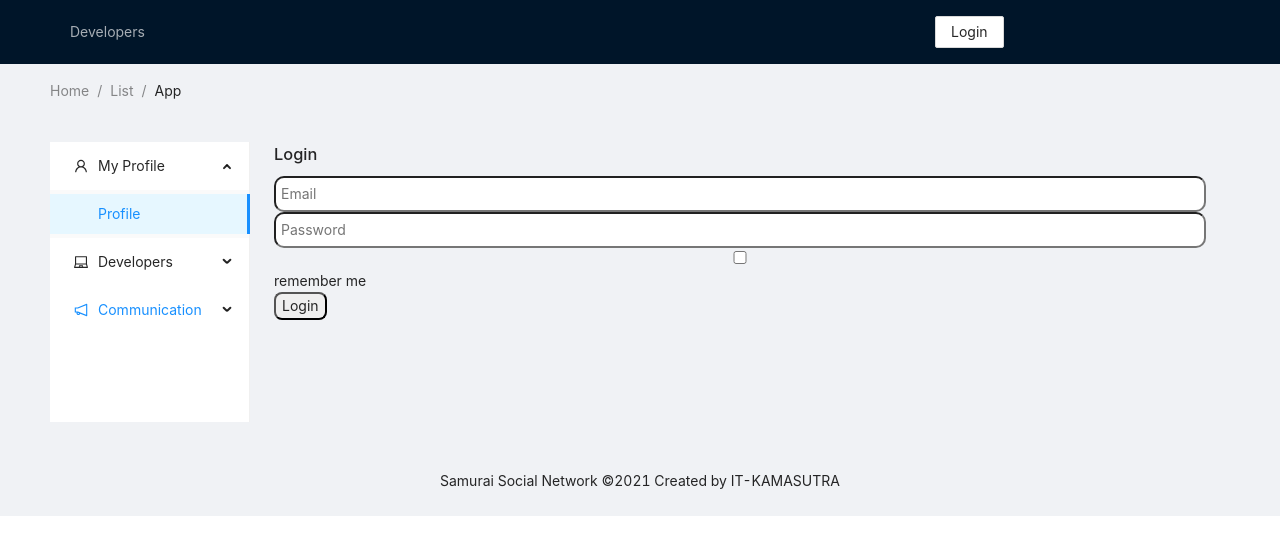
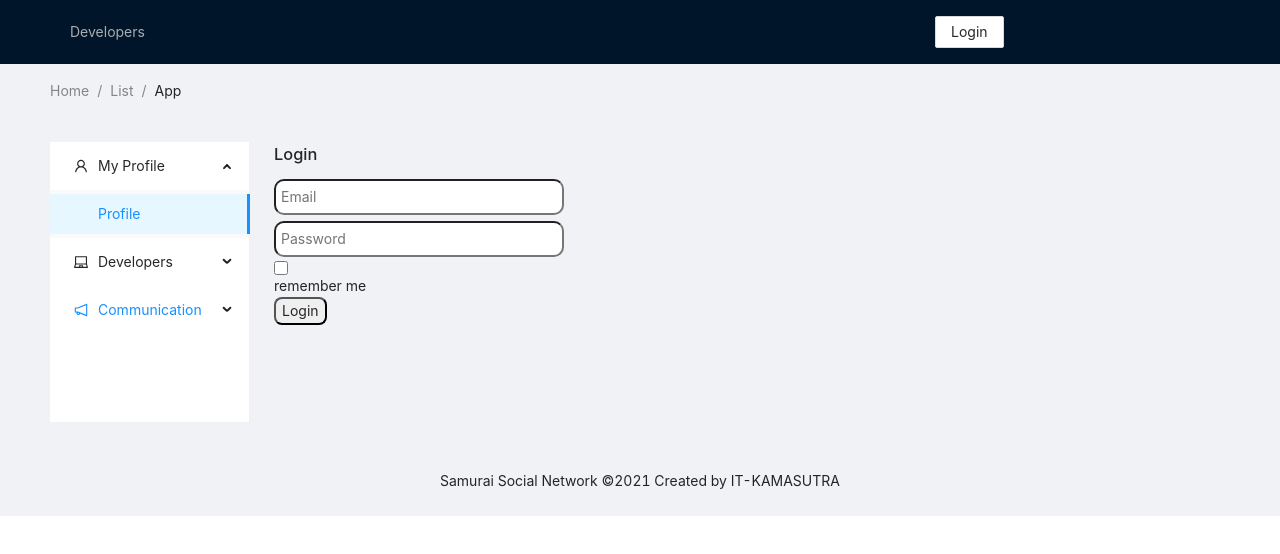
Before and after one commit to alex4444-dev/SocialNetwork, a React (Create React App) app: page /login in a window 1280 px wide. Shown: the top 554 px of the page. Built offline with nearby package versions, Linux system fonts and the light colour scheme; no server answers.

Commit message:
fixed some styles

```diff
--- a/package.json
+++ b/package.json
@@ -1,5 +1,5 @@
 {
-  "name": "Social-Network",
+  "name": "social_network",
   "version": "0.1.0",
   "private": true,
   "dependencies": {
--- a/src/Components/Dialogs/Dialogs.module.scss
+++ b/src/Components/Dialogs/Dialogs.module.scss
@@ -17,7 +17,7 @@
 
 
         .dialogs {
-            background-color: rgba(250, 250, 250, 1);;
+            background-color: rgba(250, 250, 250, 1);
             display: flex;
             flex-direction: row;
             height: 85%;
@@ -93,7 +93,6 @@
             padding: 10px;
 
             .message {
-                float: left;
                 display: inline-block;
                 background-color: #fff;
                 border-radius: 5px;
--- a/src/Components/Dialogs/Message/Message.tsx
+++ b/src/Components/Dialogs/Message/Message.tsx
@@ -1,7 +1,8 @@
 import React from 'react';
 import s from '../Dialogs.module.scss';
 
-type PropsType ={
+
+type PropsType = {
     message: string
 }
 
--- /dev/null
+++ b/src/Components/Profile/MyPosts/AddPostForm/AddPostForm.module.css
@@ -0,0 +1,15 @@
+.addPostForm {
+
+    padding-left: 10px;
+}
+
+.addPostForm input {
+    width: 800px;
+    height: 160px;
+    padding-left: 5px;
+    text-align: left;
+}
+
+.addPostBtn {
+    text-align: center;
+}
--- a/src/Components/Profile/MyPosts/AddPostForm/AddPostForm.tsx
+++ b/src/Components/Profile/MyPosts/AddPostForm/AddPostForm.tsx
@@ -1,7 +1,8 @@
 import React from 'react';
-import {InjectedFormProps, reduxForm} from "redux-form";
-import {createField, GetStringKeys, Input} from '../../../common/Forms/formsControl';
-import {required} from '../../../../Utils/Validators/Validators';
+import { InjectedFormProps, reduxForm } from "redux-form";
+import { createField, GetStringKeys, Textarea } from '../../../common/Forms/formsControl';
+import { required } from '../../../../Utils/Validators/Validators';
+import s from './AddPostForm.module.css';
 
 type PropsType = {
 
@@ -16,14 +17,14 @@ type AddPostFormValuesTypeKeys = GetStringKeys<AddPostFormValuesType>
 const AddPostForm: React.FC<InjectedFormProps<AddPostFormValuesType, PropsType> & PropsType> = (props) => {
     return (
         <form onSubmit={props.handleSubmit}>
-            <div>
-                { createField<AddPostFormValuesTypeKeys>("Your post", 'newPostText', [required], Input) }
+            <div className={s.addPostForm}>
+                {createField<AddPostFormValuesTypeKeys>("Your post", 'newPostText', [required], Textarea)}
             </div>
-            <div>
+            <div className={s.addPostBtn}>
                 <button>Add post</button>
             </div>
         </form>
     )
 }
 
-export default reduxForm<AddPostFormValuesType, PropsType>({form: 'profile-add-post'})(AddPostForm)
+export default reduxForm<AddPostFormValuesType, PropsType>({ form: 'profile-add-post' })(AddPostForm)
--- a/src/Components/Profile/MyPosts/MyPosts.tsx
+++ b/src/Components/Profile/MyPosts/MyPosts.tsx
@@ -1,9 +1,9 @@
 import React from 'react';
 import s from './MyPosts.module.scss';
 import Post from './Post/Post';
-import AddPostForm, {AddPostFormValuesType} from './AddPostForm/AddPostForm';
+import AddPostForm, { AddPostFormValuesType } from './AddPostForm/AddPostForm';
 import commonStyle from "../Profile.module.scss";
-import {PostType} from "../../../types/types";
+import { PostType } from "../../../types/types";
 
 export type MapPropsType = {
     posts: Array<PostType>
@@ -16,7 +16,7 @@ const MyPosts: React.FC<MapPropsType & DispatchPropsType> = props => {
     let postsElements =
         [...props.posts]
             .reverse()
-            .map(p => <Post key={p.id} message={p.message} likesCount={p.likesCount}/>);
+            .map(p => <Post key={p.id} message={p.message} likesCount={p.likesCount} />);
 
     let onAddPost = (values: AddPostFormValuesType) => {
         props.addPost(values.newPostText);
@@ -25,8 +25,8 @@ const MyPosts: React.FC<MapPropsType & DispatchPropsType> = props => {
     return (
         <div className={s.postsBlock}>
             <h3>My posts</h3>
-            {/*<hr className={commonStyle.hr}/>*/}
-            <AddPostForm onSubmit={onAddPost}/>
+            <hr className={commonStyle.hr} />
+            <AddPostForm onSubmit={onAddPost} />
             <div className={s.posts}>
                 {postsElements}
             </div>
--- a/src/Components/Profile/ProfileInfo/ProfileInfo.tsx
+++ b/src/Components/Profile/ProfileInfo/ProfileInfo.tsx
@@ -69,7 +69,7 @@ const ProfileData: React.FC<ProfileDataPropsType> = ({ profile, isOwner, goToEdi
         <div className={s.fullName}>
             <b>Full name</b>: {profile.fullName}
         </div>
-        <div>
+        <div className={s.checkboxJob}>
             <b>Looking for a job</b>: {profile.lookingForAJob ? "yes" : "no"}
         </div>
         {profile.lookingForAJob &&
--- a/src/Components/common/Forms/formsControl.module.css
+++ b/src/Components/common/Forms/formsControl.module.css
@@ -14,12 +14,34 @@
     color: red;
 }
 
-.formControl input,
+
+.formControl input {
+    width: 290px;
+    padding: 5px;
+    margin-top: 3px;
+    margin-bottom: 3px;
+    border-radius: 10px;
+    justify-content: space-between;
+}
+
+
+.formControl input[type="checkbox"]{
+    display: block;
+    position: relative;
+    width: 1em;
+    height: 1em;
+    border: 1px solid #adb5bd;
+    border-radius: 0.25em;
+    margin-top: 0.05em;
+    margin-bottom: 0.01em;
+    margin-right: 0.5em;
+
+}
+
 .formControl textarea
 {
-    width: 100%;
+    width: 98%;
     padding: 5px;
     margin: 0 auto;
     border-radius: 10px;
-
 }
--- a/src/pages/Chat/ChatPage.tsx
+++ b/src/pages/Chat/ChatPage.tsx
@@ -1,13 +1,13 @@
-import React, {useEffect, useRef, useState} from 'react'
-import {ChatMessageAPIType} from '../../api/chat-api'
-import {useDispatch, useSelector} from 'react-redux'
-import {sendMessage, startMessagesListening, stopMessagesListening} from '../../redux/chat-reducer'
-import {AppStateType} from '../../redux/redux-store'
+import React, { useEffect, useRef, useState } from 'react'
+import { ChatMessageAPIType } from '../../api/chat-api'
+import { useDispatch, useSelector } from 'react-redux'
+import { sendMessage, startMessagesListening, stopMessagesListening } from '../../redux/chat-reducer'
+import { AppStateType } from '../../redux/redux-store'
 
 
 const ChatPage: React.FC = () => {
     return <div>
-        <Chat/>
+        <Chat />
     </div>
 }
 
@@ -28,21 +28,20 @@ const Chat: React.FC = () => {
     return <div>
         {status === 'error' && <div>Some error occured. Please refresh the page</div>}
         <>
-            <Messages/>
-            <AddMessageForm/>
+            <Messages />
+            <AddMessageForm />
         </>
     </div>
 }
 
-const Messages: React.FC<{}> = ({}) => {
+const Messages: React.FC<{}> = ({ }) => {
     const messages = useSelector((state: AppStateType) => state.chat.messages)
     const messagesAnchorRef = useRef<HTMLDivElement>(null);
     const [isAutoScroll, setIsAutoScroll] = useState(true)
 
     const scrollHandler = (e: React.UIEvent<HTMLDivElement, UIEvent>) => {
         const element = e.currentTarget;
-        if (Math.abs( (element.scrollHeight - element.scrollTop) - element.clientHeight ) < 300)
-        {
+        if (Math.abs((element.scrollHeight - element.scrollTop) - element.clientHeight) < 300) {
             !isAutoScroll && setIsAutoScroll(true)
         } else {
             isAutoScroll && setIsAutoScroll(false)
@@ -51,24 +50,24 @@ const Messages: React.FC<{}> = ({}) => {
 
     useEffect(() => {
         if (isAutoScroll) {
-            messagesAnchorRef.current?.scrollIntoView({behavior: 'smooth'})
+            messagesAnchorRef.current?.scrollIntoView({ behavior: 'smooth' })
         }
     }, [messages])
 
-    return <div style={{height: '400px', overflowY: 'auto'}} onScroll={scrollHandler}>
-        {messages.map((m, index) => <Message key={m.id} message={m}/>)}
+    return <div style={{ height: '400px', overflowY: 'auto' }} onScroll={scrollHandler}>
+        {messages.map((m, index) => <Message key={m.id} message={m} />)}
         <div ref={messagesAnchorRef}></div>
     </div>
 }
 
 
-const Message: React.FC<{ message: ChatMessageAPIType }> = React.memo( ({message}) => {
+const Message: React.FC<{ message: ChatMessageAPIType }> = React.memo(({ message }) => {
     console.log(">>>>>>Message")
     return <div>
-        <img src={message.photo} style={{width: '30px'}}/> <b>{message.userName}</b>
-        <br/>
+        <img src={message.photo} style={{ width: '30px' }} /> <b>{message.userName}</b>
+        <br />
         {message.message}
-        <hr/>
+        <hr />
     </div>
 })
 
@@ -90,7 +89,7 @@ const AddMessageForm: React.FC<{}> = () => {
 
     return <div>
         <div>
-            <textarea onChange={(e) => setMessage(e.currentTarget.value)} value={message}></textarea>
+            <textarea style={{ width: '860px', height: '60px' }} onChange={(e) => setMessage(e.currentTarget.value)} value={message}></textarea>
         </div>
         <div>
             <button disabled={status !== 'ready'} onClick={sendMessageHandler}>Send</button>
```
Also changed, not shown: src/Components/Dialogs/Dialogs.tsx (+5 -5 lines), src/redux/dialogs-reducer.ts (+16 -15 lines).
